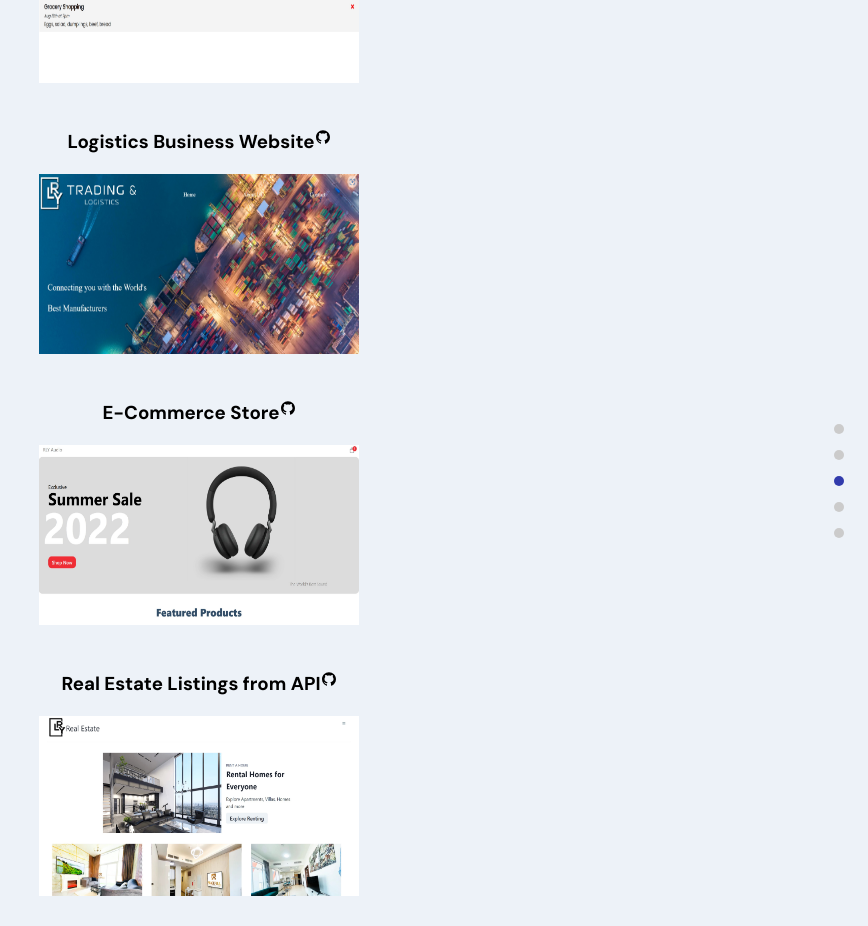
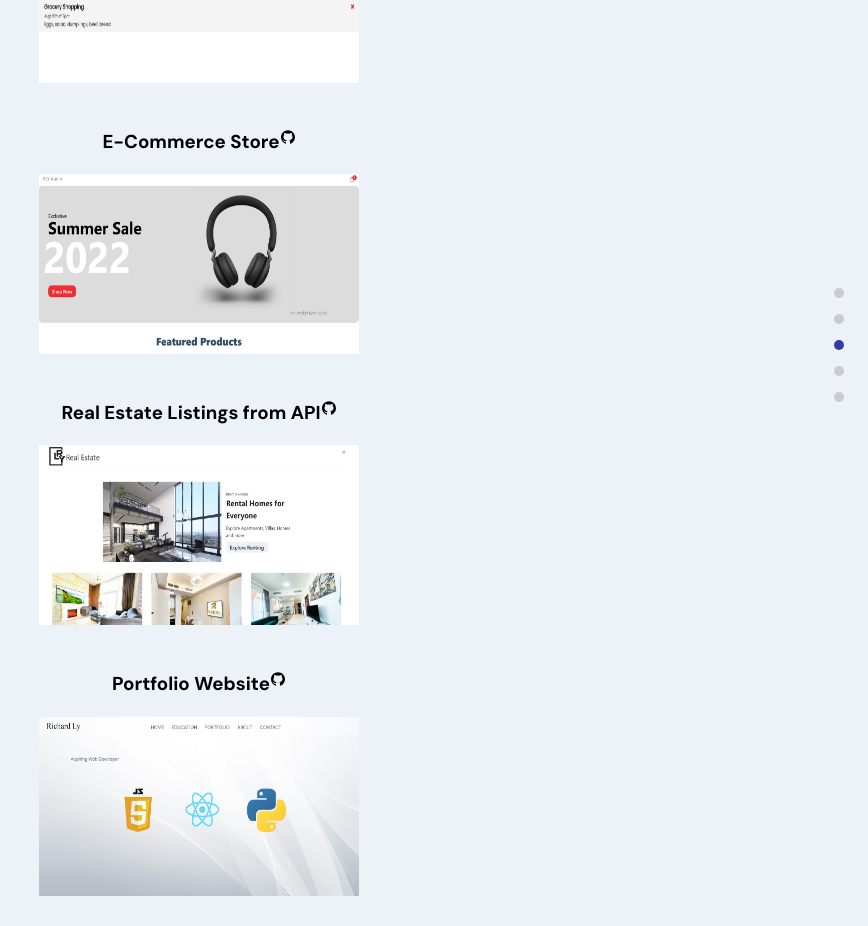
Before and after one commit to richardly9319/rly_portfolio, a React (Create React App) app: page / in a window 1280 px wide. Shown: the part 1820-2746 px from the top of the page, without its empty margins (412-1280 px from the left). Built offline with nearby package versions, Linux system fonts and the light colour scheme.

Commit message:
Portfolio section tweaks

```diff
--- a/src/container/Portfolio/Portfolio.jsx
+++ b/src/container/Portfolio/Portfolio.jsx
@@ -39,7 +39,7 @@ const Portfolio = () => {
       </motion.div>
       <br></br>
 
-      <a href="https://github.com/richardly9319/rly_logistics" target='_blank' rel="noreferrer">
+      {/* <a href="https://github.com/richardly9319/rly_logistics" target='_blank' rel="noreferrer">
       <div className="github">
       <h3>Logistics Business Website</h3>
       <AiOutlineGithub />
@@ -52,7 +52,7 @@ const Portfolio = () => {
       </img>
       </a>
       </motion.div>
-      <br></br>
+      <br></br> */}
 
       <a href="https://github.com/richardly9319/ecommerce" target='_blank' rel="noreferrer">
       <div className="github">
```
